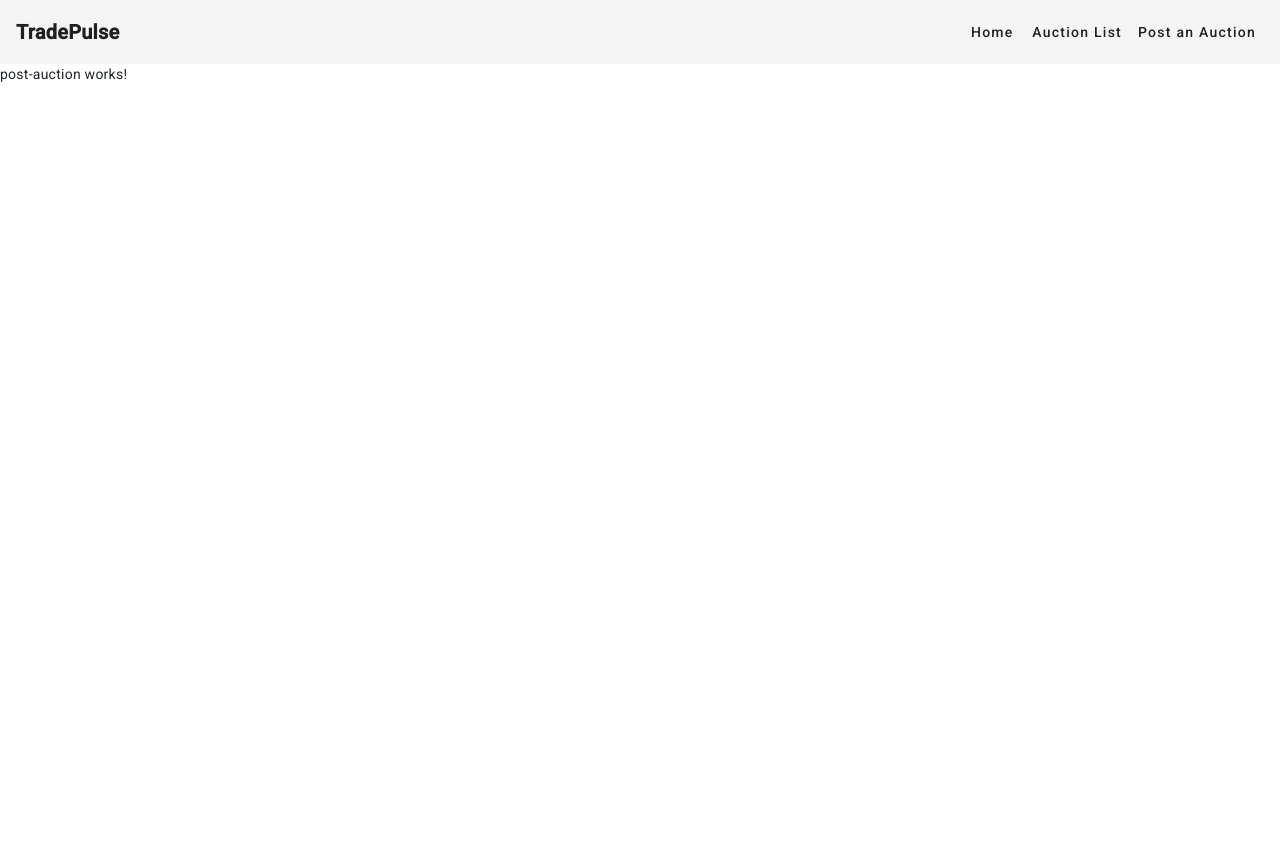
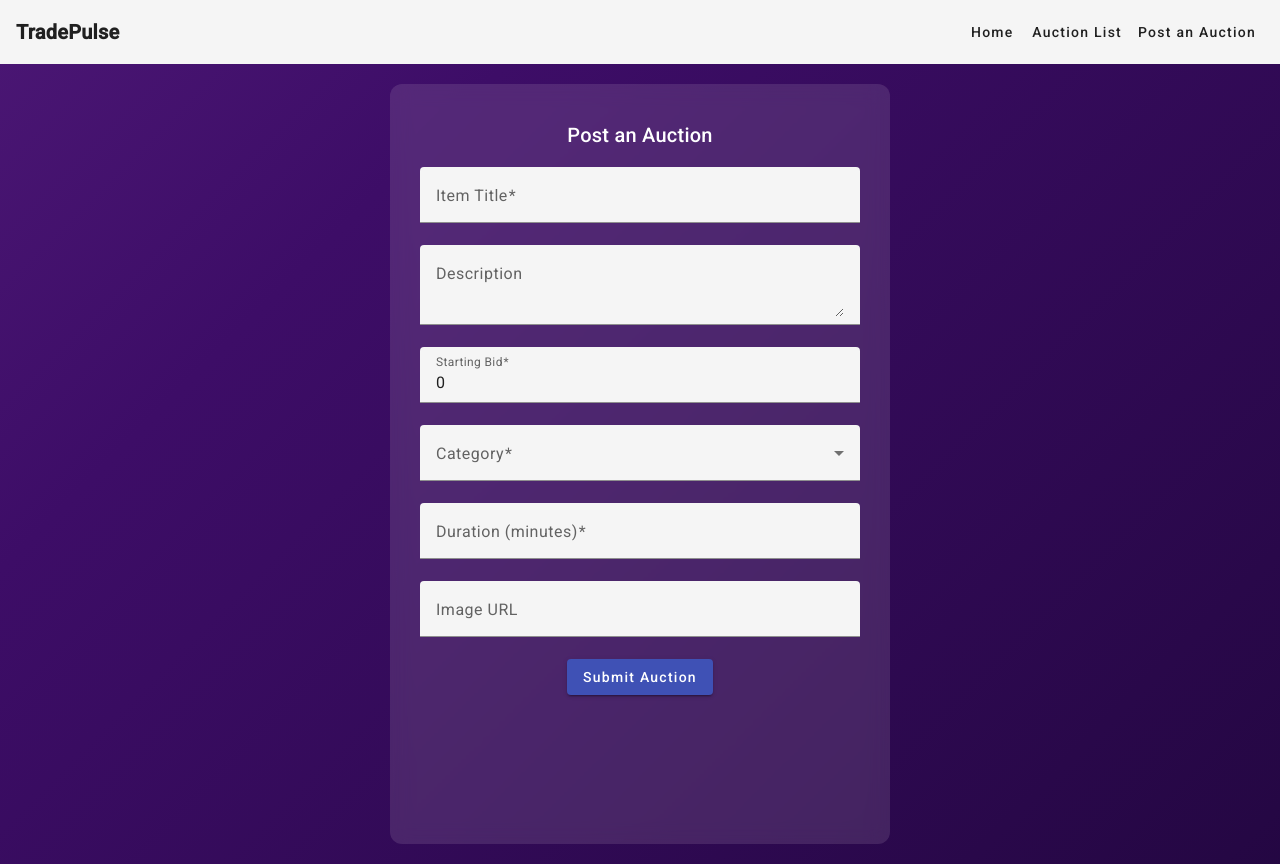
Before and after one commit to navyavalivati/ecommerce-auction-bidding, an Angular app in the folder auction-platform/: page /post-auction in a window 1280 px wide. Before the commit the page ends 800 px from the top, so only its background shows below. Built offline with nearby package versions, Linux system fonts and the light colour scheme.

Commit message:
post auction changes

```diff
--- a/auction-platform/src/app/post-auction/post-auction.component.html
+++ b/auction-platform/src/app/post-auction/post-auction.component.html
@@ -1 +1,43 @@
-<p>post-auction works!</p>
+<div class="container">
+    <div class="form-box">
+      <h2>Post an Auction</h2>
+
+      <form [formGroup]="auctionForm" (ngSubmit)="onSubmit()" class="auction-form">
+        <mat-form-field appearance="fill" class="w-100">
+          <mat-label>Item Title</mat-label>
+          <input matInput formControlName="title" />
+        </mat-form-field>
+
+        <mat-form-field appearance="fill" class="w-100">
+          <mat-label>Description</mat-label>
+          <textarea matInput formControlName="description"></textarea>
+        </mat-form-field>
+
+        <mat-form-field appearance="fill" class="w-100">
+          <mat-label>Starting Bid</mat-label>
+          <input matInput type="number" formControlName="startingBid" />
+        </mat-form-field>
+
+        <mat-form-field appearance="fill" class="w-100">
+          <mat-label>Category</mat-label>
+          <mat-select formControlName="category">
+            <mat-option *ngFor="let cat of categories" [value]="cat">{{ cat }}</mat-option>
+          </mat-select>
+        </mat-form-field>
+
+        <mat-form-field appearance="fill" class="w-100">
+          <mat-label>Duration (minutes)</mat-label>
+          <input matInput type="number" formControlName="duration" />
+        </mat-form-field>
+
+        <mat-form-field appearance="fill" class="w-100">
+          <mat-label>Image URL</mat-label>
+          <input matInput formControlName="imageUrl" />
+        </mat-form-field>
+
+        <button mat-raised-button color="primary" type="submit">
+          Submit Auction
+        </button>
+      </form>
+    </div>
+  </div>
--- a/auction-platform/src/app/post-auction/post-auction.component.scss
+++ b/auction-platform/src/app/post-auction/post-auction.component.scss
@@ -0,0 +1,47 @@
+:host {
+    display: block;
+    height: 100vh;
+    margin: 0;
+    padding: 0;
+    background: linear-gradient(-45deg, #110227, #3d0d67, #813da8, #794f81);
+    background-size: 400% 400%;
+    animation: gradientBG 10s ease infinite;
+    font-family: Arial, sans-serif;
+    color: white;
+}
+
+.container {
+    display: flex;
+    justify-content: center;
+    align-items: center;
+    height: 100%;
+    text-align: center;
+}
+
+.form-box {
+    background-color: rgba(215, 196, 211, 0.15);
+    backdrop-filter: blur(10px);
+    border-radius: 12px;
+    padding: 35px 30px 35px 30px;
+    max-width: 500px;
+    width: 90%;
+    height: 95%;
+    color: #fff;
+}
+
+@keyframes gradientBG {
+    0% {
+      background-position: 0% 50%;
+    }
+    50% {
+      background-position: 100% 50%;
+    }
+    100% {
+      background-position: 0% 50%;
+    }
+}
+
+::ng-deep .mat-form-field {
+    width: 100%;
+    color: white;
+}
--- a/auction-platform/src/app/post-auction/post-auction.component.ts
+++ b/auction-platform/src/app/post-auction/post-auction.component.ts
@@ -21,6 +21,8 @@ import { MatSelectModule } from '@angular/material/select';
 export class PostAuctionComponent {
   auctionForm: FormGroup;
 
+  categories = ['Electronics', 'Gaming', 'Furniture', 'Fashion', 'Books', 'Art & Decor'];
+
   constructor(private fb: FormBuilder) {
     this.auctionForm = this.fb.group({
       title: ['', Validators.required],
```
